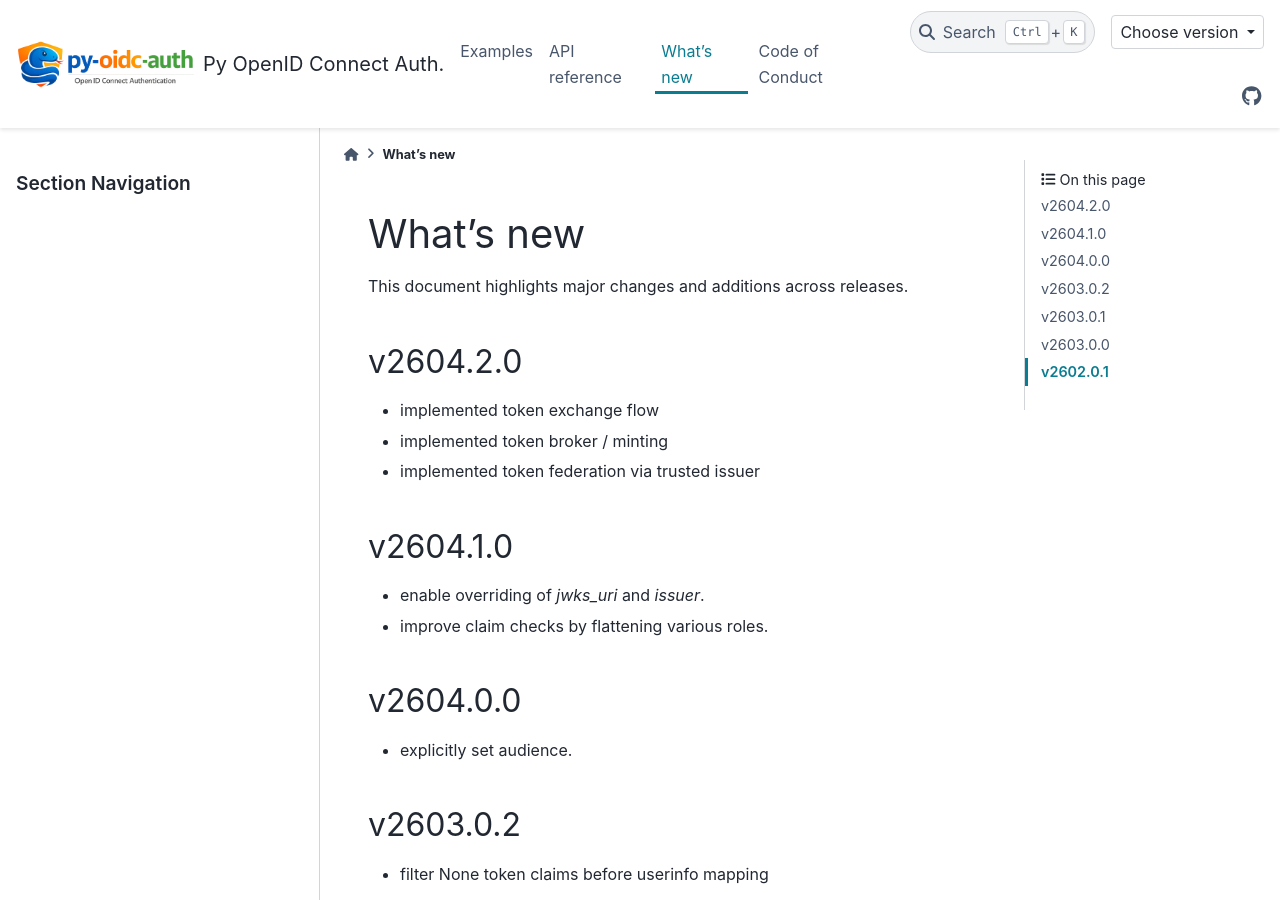
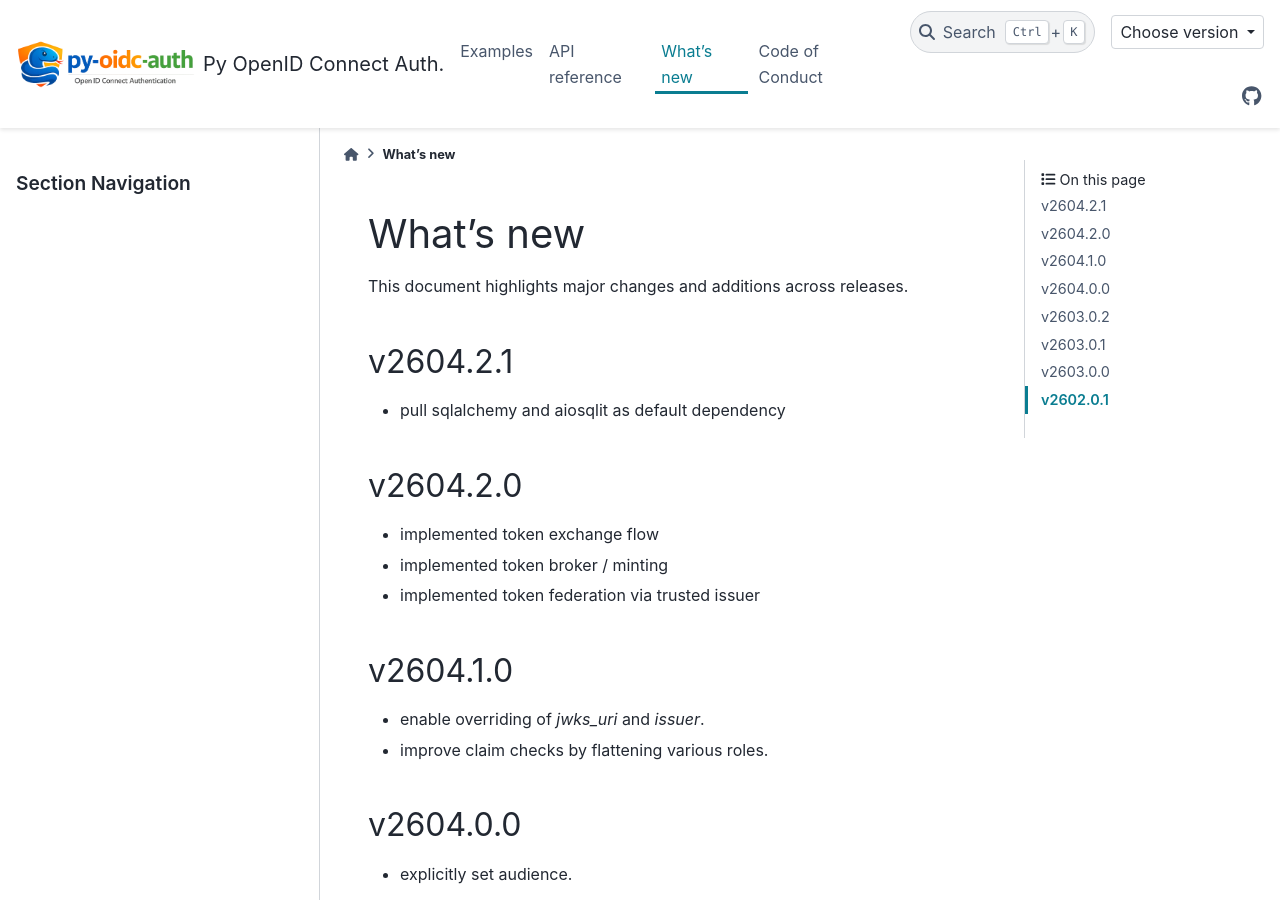
Before and after one commit to freva-org/py-oidc-auth, a Sphinx documentation site: the page built from docs/source/whatsnew.rst, in a window 1280 px wide and 900 px high. Built offline with Sphinx 7.4.7 and the PyData theme 0.15.4, drawn with Linux system fonts in a browser that asks for light colours; comment, search, counter and statistics services are not loaded.

Commit message:
Bump version.

```diff
--- a/docs/source/whatsnew.rst
+++ b/docs/source/whatsnew.rst
@@ -2,6 +2,10 @@ What's new
 ==========
 
 This document highlights major changes and additions across releases.
+
+v2604.2.1
+---------
+* pull sqlalchemy and aiosqlit as default dependency
 
 v2604.2.0
 ---------
--- a/src/py_oidc_auth/__init__.py
+++ b/src/py_oidc_auth/__init__.py
@@ -102,7 +102,7 @@ if TYPE_CHECKING:
     from .quart_auth import QuartOIDCAuth
     from .tornado_auth import TornadoOIDCAuth
 
-__version__ = "2604.2.0"
+__version__ = "2604.2.1"
 
 _LAZY_IMPORTS = {
     "FastApiOIDCAuth": ".fastapi_auth",
```
